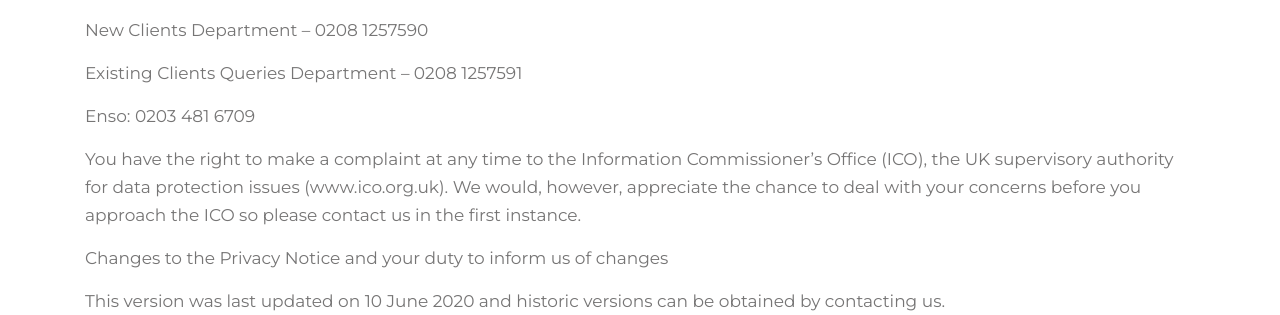
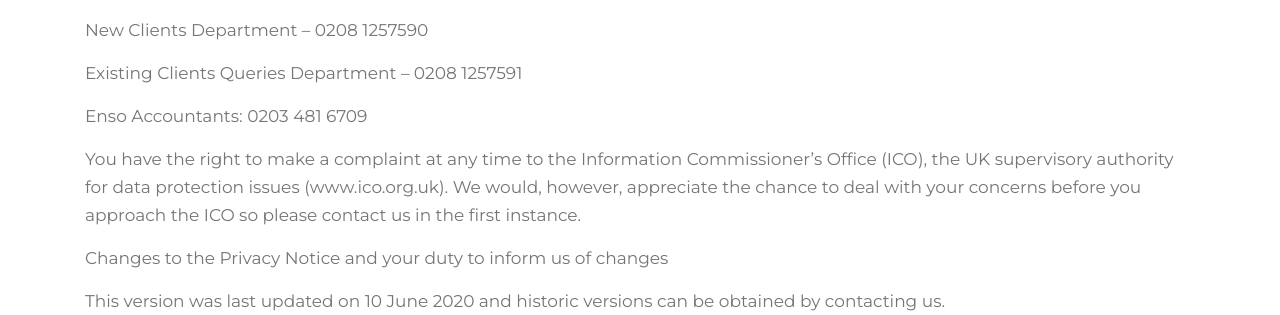
Before and after one commit to imposglobal/pheonixrnd, a CodeIgniter app: page /pheonixrnd/index.php/home/privacy_policy in a window 1280 px wide. Shown: the part 1175-1490 px from the top of the page. Run offline with CodeIgniter, Linux system fonts and the light colour scheme; some libraries are stand-ins or nearby versions.

Commit message:
Enso Accountants : in privacy policy updated

```diff
--- a/application/views/privacy_policy.php
+++ b/application/views/privacy_policy.php
@@ -103,7 +103,7 @@
                  <p class="mt-4">Telephone number:</p>
                  <p class="mt-4">New Clients Department – 0208 1257590</p>
                  <p class="mt-4">Existing Clients Queries Department – 0208 1257591</p>
-                 <p class="mt-4">Enso: 0203 481 6709</p>
+                 <p class="mt-4">Enso Accountants: 0203 481 6709</p>
                  <p class="mt-4">You have the right to make a complaint at any time to the Information Commissioner’s Office (ICO), the UK supervisory authority for data protection issues (www.ico.org.uk). We would, however, appreciate the chance to deal with your concerns before you approach the ICO so please contact us in the first instance.</p>
                  <p class="mt-4">Changes to the Privacy Notice and your duty to inform us of changes</p>
                  <p class="mt-4">This version was last updated on 10 June 2020 and historic versions can be obtained by contacting us.</p>
```
